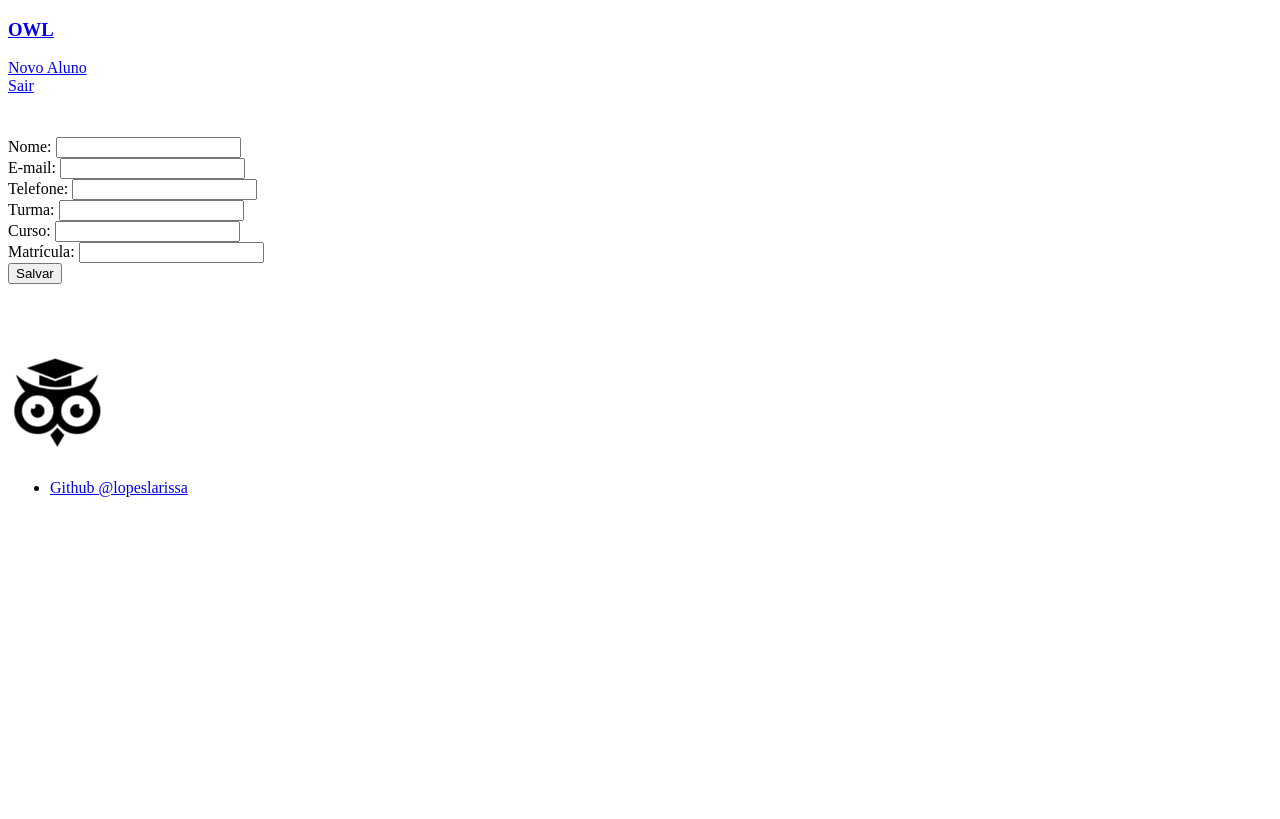
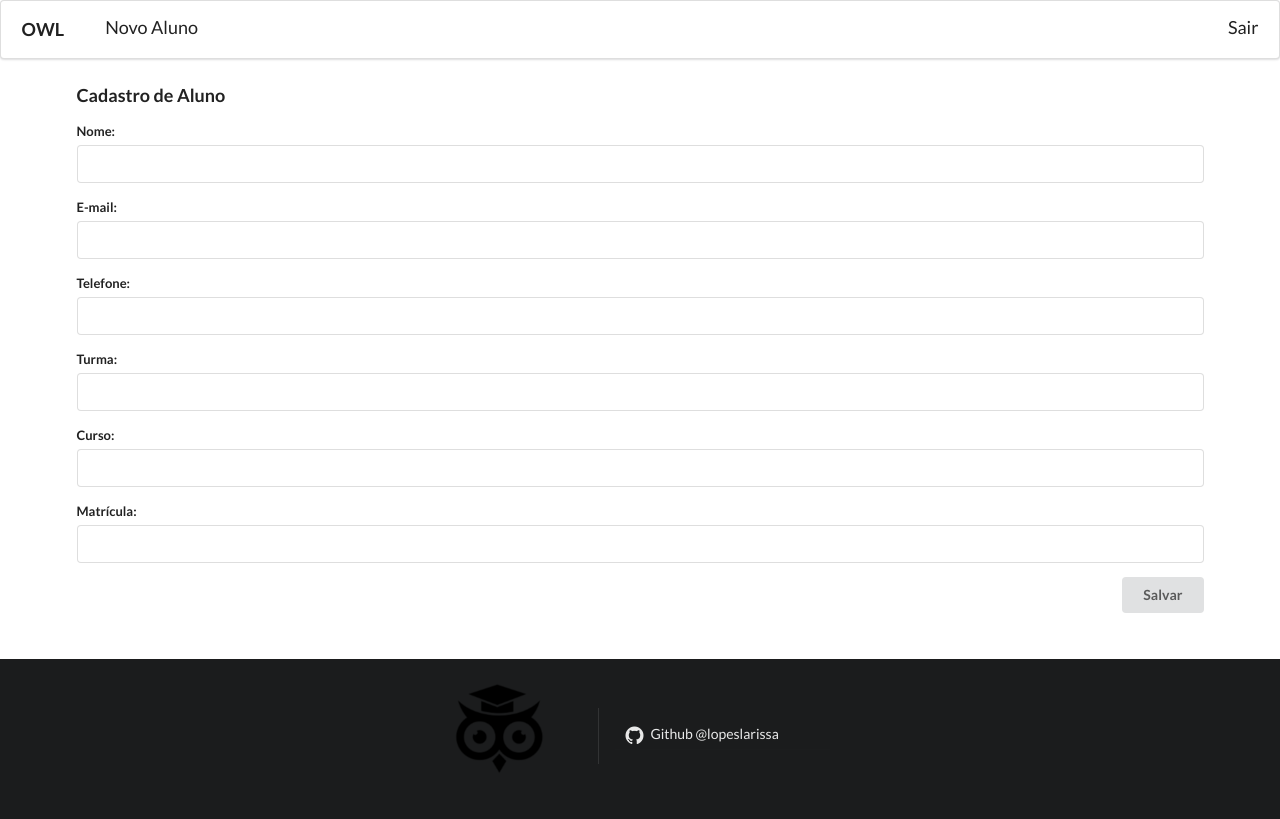
Before and after one commit to lopeslarissa/sistema-de-ocorrencias, a Django app: page /sistema/cadastrar-aluno/ in a window 1280 px wide. Before the commit the page ends 497 px from the top, so only its background shows below. Run offline with Django 3.2, Linux system fonts and the light colour scheme; the visitor is signed in with stand-in values (Sample User, id 1); some libraries are stand-ins or nearby versions.

Commit message:
titulos paginas, footer

```diff
--- a/sistema/management/commands/populate_db_ocorrencia.py
+++ b/sistema/management/commands/populate_db_ocorrencia.py
@@ -1,3 +1,4 @@
+# coding: utf-8
 from django.contrib.auth.models import User
 from django.core.management.base import BaseCommand
 from sistema.models.professor import Professor
--- a/static/css/base.css
+++ b/static/css/base.css
@@ -19,15 +19,12 @@ ul.errorlist > li, ul.errorlist {
 }
 
 article {
-    min-height: 65%;
+    min-height: 75%;
     padding-top: 2%;
     padding-bottom: 4%;
 }
 
-footer {
-    min-height: 20%;
+.rodape {
+	min-height: 20%;
+    bottom: 0px !important;
 }
-
-owl{
-	max-width: 50%;
-}
--- a/templates/aluno.html
+++ b/templates/aluno.html
@@ -1,6 +1,7 @@
 {% extends 'base.html' %}
 {% block content %}
     {% if user.is_authenticated and user.is_staff%}
+        <h3>Perfil do Aluno</h3>
         <div class="thirteen wide column">
             <a class="ui right floated button" href="{% url 'editar-aluno' aluno.id %}">Editar</a></br>
             <ul class="ui divided relaxed list">
--- a/templates/base.html
+++ b/templates/base.html
@@ -4,12 +4,13 @@
 <html lang="en">
 <head>
     <meta charset="UTF-8">
-    <title>OWL - Sistema de Ocorrência</title>
+    <title>OWL</title>
+    <link rel="icon" href="{% static "imgs/owl.png" %}">
     <head>
-        <link rel="stylesheet" type="text/css" href="{% static 'semantic/dist/semantic.min.css' %}">
+        <link rel="stylesheet" type="text/css" href="{% static 'semantic/semantic.min.css' %}">
         <link rel="stylesheet" type="text/css" href="{% static 'css/base.css' %}">
         <script src="{% static 'js/jquery-3.1.0.js' %}"></script>
-        <script src="{% static 'semantic/dist/semantic.min.js' %}"></script>
+        <script src="{% static 'semantic/semantic.min.js' %}"></script>
         <script src="{% static 'js/call.js' %}"></script>
     </head>
 </head>
@@ -41,7 +42,7 @@
     {% block content %}
     {% endblock %}
 </article>
-<footer class="ui black inverted vertical footer relaxed segment">
+<footer class="ui black inverted vertical footer relaxed segment rodape">
     <div class="ui five column middle aligned centered inverted divided stackable grid">
         <div class="two wide column">
             <h2 class="ui inverted icon header">
--- a/templates/cadastrar_aluno.html
+++ b/templates/cadastrar_aluno.html
@@ -3,8 +3,10 @@
     {% if user.is_authenticated and user.is_staff %}
         {% if id == None %}
             <form method="POST" action="{% url 'cadastrar-aluno' %}" class='ui form'>
+            <h3>Cadastro de Aluno</h3>
         {% else %}
             <form method="POST" action="{% url 'editar-aluno' id %}" class='ui form'>
+            <h3>Edição de Aluno</h3>
         {% endif %}
             {% csrf_token %}
             {% for hidden in form.hidden_fields %}
--- a/templates/cadastrar_ocorrencia.html
+++ b/templates/cadastrar_ocorrencia.html
@@ -3,8 +3,10 @@
     {% if user.is_authenticated %}
         {% if not id %}
             <form method="POST" action="{% url 'cadastrar-ocorrencia' %}" class='ui form'>
+            <h3>Cadastro de Ocorrência</h3>
         {% else %}
             <form method="POST" action="{% url 'editar-ocorrencia' id %}" class='ui form'>
+            <h3>Edição de Ocorrência</h3>
         {% endif %}
             {% csrf_token %}
             {% for hidden in form.hidden_fields %}
--- a/templates/cadastrar_professor.html
+++ b/templates/cadastrar_professor.html
@@ -1,10 +1,13 @@
 {% extends 'base.html' %}
 {% block content %}
     {% if user.is_authenticated %}
+        <h3>Edição de Professor</h3>
         <form method="POST" action="{% url 'desativar-professor' %}" class='ui form'>
             <button type="submit" class=" right floated ui button">Desativar Conta</button></br>
             {% csrf_token %}
         </form>
+    {% else %}
+        <h3>Cadastro de Professor</h3>
     {% endif %}
     <form method="POST" action="{% url 'cadastrar-professor' %}" class='ui form'>
         {% csrf_token %}
--- a/templates/login.html
+++ b/templates/login.html
@@ -1,5 +1,6 @@
 {% extends 'base.html' %}
 {% block content %}
+    <h3>Entrar</h3>
     <form method="POST" action="{% url 'login' %}" class='ui form'>
         {% csrf_token %}
         {% if msg %}
--- a/templates/ocorrencia.html
+++ b/templates/ocorrencia.html
@@ -1,6 +1,7 @@
 {% extends 'base.html' %}
 {% block content %}
     {% if user.is_authenticated %}
+        <h3>Dados da Ocorrência</h3>
         <div class="thirteen wide column">
             <a class="ui right floated button" href="{% url 'editar-ocorrencia' ocorrencia.id %}">Editar</a></br>
             <ul class="ui divided relaxed list">
```
Also changed, not shown: 1 other file.
